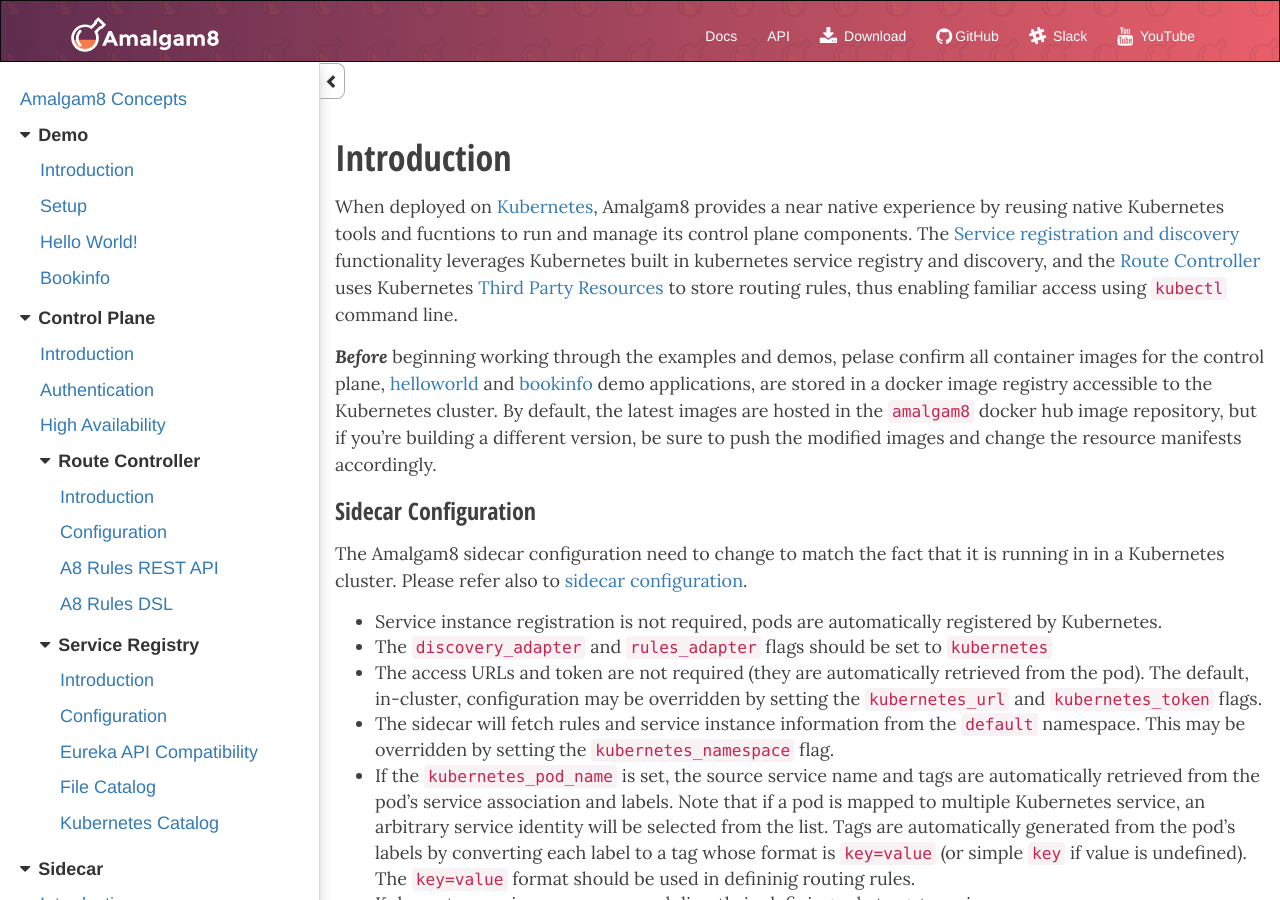
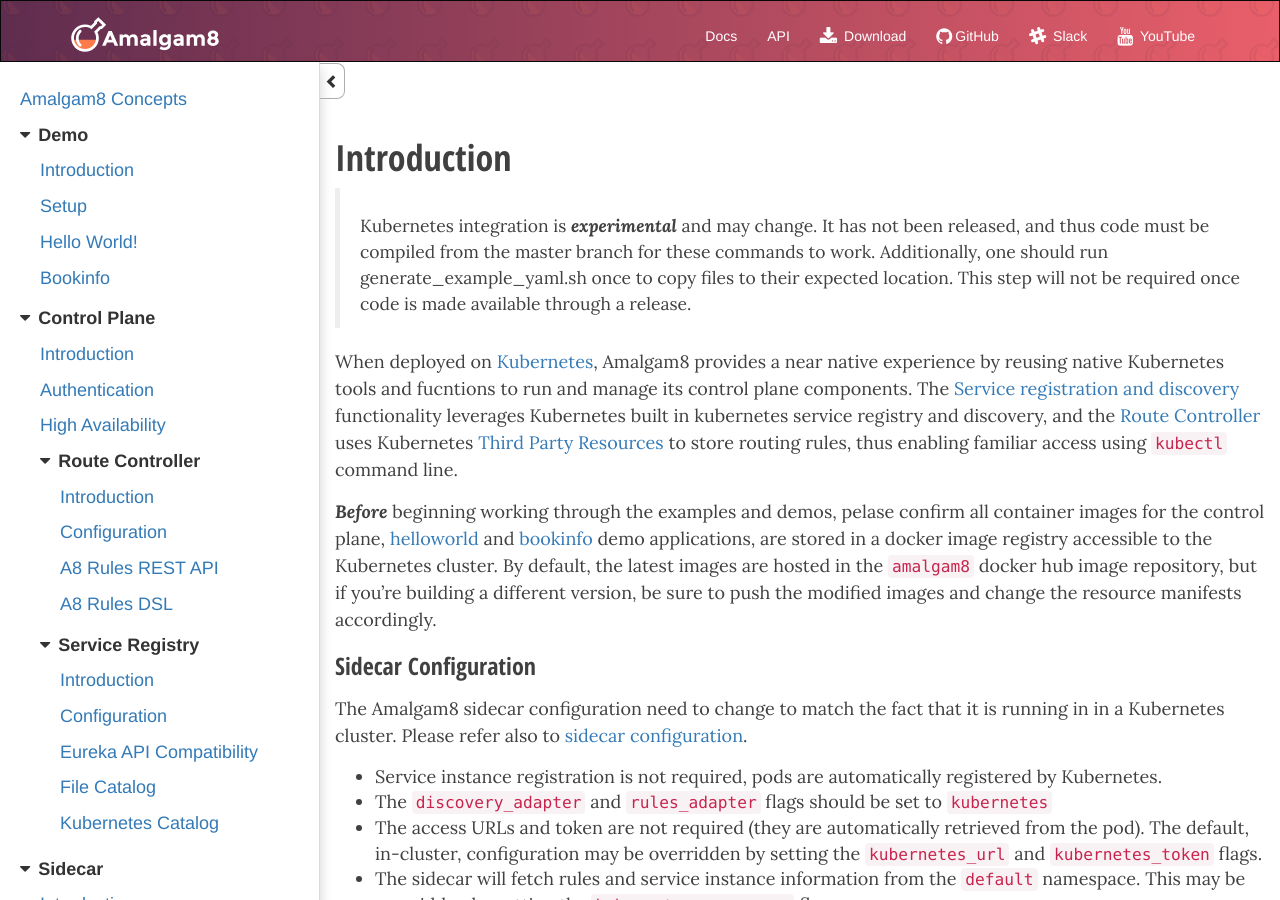
Before and after one commit to amalgam8/amalgam8.github.io, a Jekyll site: the page built from _docs/4-kubernetes/0-intro.md, in a window 1280 px wide and 900 px high. Built offline with Jekyll 4.4.1, drawn with Linux system fonts in a browser that asks for light colours; nearby versions of some CDN libraries; some of the changed text lies outside the part shown.

Commit message:
marked as experimental, added note regarding POD_NAME

```diff
--- a/_docs/4-kubernetes/0-intro.md
+++ b/_docs/4-kubernetes/0-intro.md
@@ -6,6 +6,11 @@
 category: Kubernetes Integration
 order: 0
 ---
+
+> Kubernetes integration is *__experimental__* and may change. It has not been released, and thus code
+>  must be compiled from the master branch for these commands to work. Additionally, one should run
+>  generate_example_yaml.sh once to copy files to their expected location. This step will not
+>  be required once code is made available through a release.
 
 
 When deployed on [Kubernetes](https://kubernetes.io), Amalgam8 provides a near native experience
@@ -33,7 +38,8 @@
   `kubernetes_token` flags.
  - The sidecar will fetch rules and service instance information from the `default` namespace.
    This may be overridden by setting the `kubernetes_namespace` flag.
- - If the `kubernetes_pod_name` is set, the source service name and tags are automatically
+ - Service name and labels may be specified using the `service` flag, as before. Alternately,
+   if the `kubernetes_pod_name` is set, the source service name and tags are automatically
    retrieved from the pod's service association and labels. Note that if a pod is mapped to
    multiple Kubernetes service, an arbitrary service identity will be selected from the list.
    Tags are automatically generated from the pod's labels by converting each label to a tag
```
